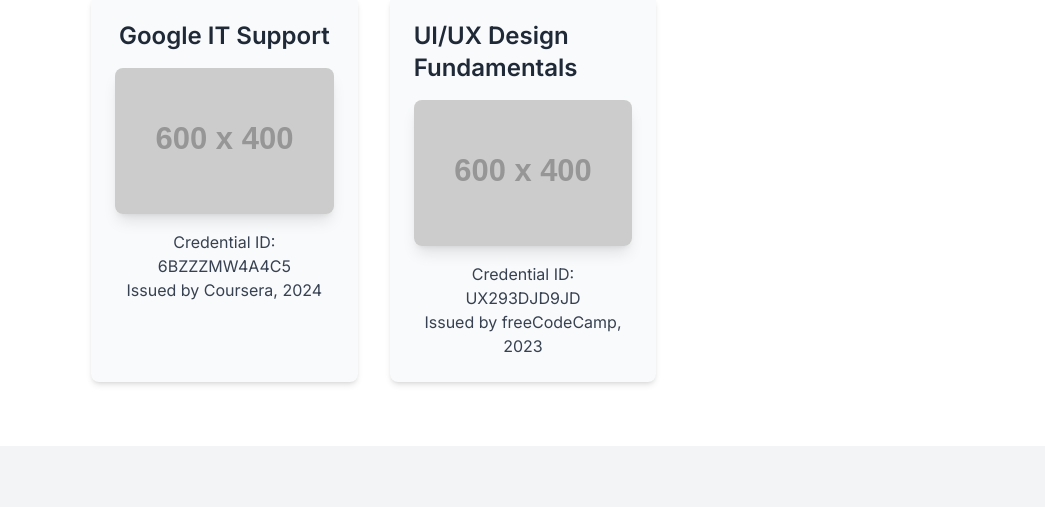
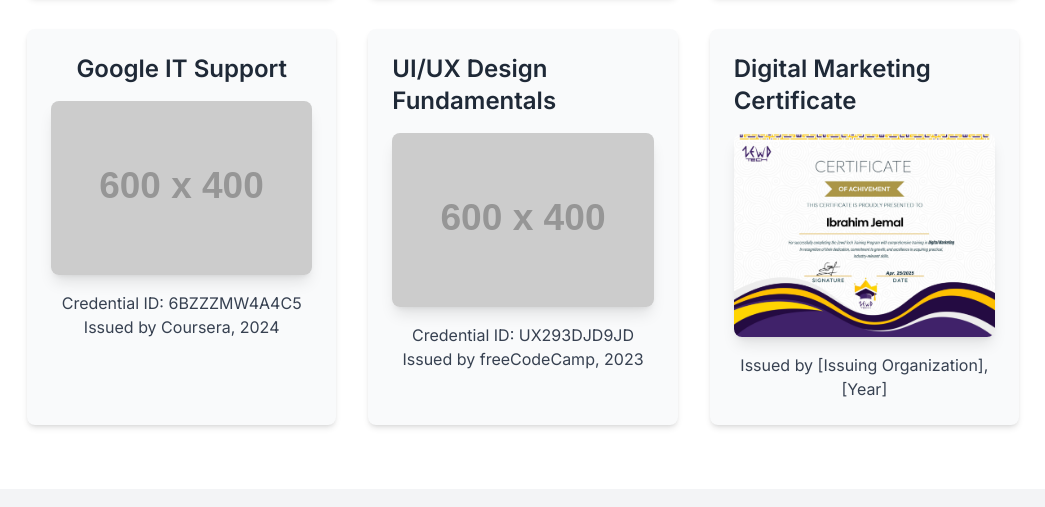
Before and after one commit to orbijshams/ibrahimPersonalweb.github.io, a plain HTML site: page index.html in a window 1280 px wide. Shown: the part 2200-2707 px from the top of the page, without its empty margins (117-1162 px from the left). Drawn offline with nearby package versions, Linux system fonts and the light colour scheme; placeholder pictures from the web are drawn by us.

Commit message:
Update index.html

```diff
--- a/index.html
+++ b/index.html
@@ -136,7 +136,7 @@
 
     <!-- Certifications Section -->
     <section id="certifications" class="py-16 bg-white">
-        <div class="container mx-auto px-4 max-w-4xl">
+        <div class="container mx-auto px-4 max-w-5xl"> <!-- Changed max-w-4xl to max-w-5xl -->
             <h3 class="text-4xl font-bold text-center mb-10 text-indigo-800">My Certifications</h3>
             <div class="grid grid-cols-1 md:grid-cols-2 lg:grid-cols-3 gap-8">
                 <!-- Video Editing Certificate -->
@@ -171,6 +171,12 @@
                     <!-- Using a placeholder for the certificate image, replace if you have one -->
                     <img src="https://placehold.co/600x400/8b5cf6/ffffff?text=UI/UX+Cert" alt="UI/UX Design Fundamentals Certificate" class="rounded-lg shadow-lg mb-4 w-full h-auto max-w-md">
                     <p class="text-gray-700 text-center">Credential ID: UX293DJD9JD<br>Issued by freeCodeCamp, 2023</p>
+                </div>
+                <!-- Digital Marketing Certificate -->
+                <div class="bg-gray-50 p-6 rounded-lg shadow-md flex flex-col items-center">
+                    <h4 class="text-2xl font-semibold text-gray-800 mb-4">Digital Marketing Certificate</h4>
+                    <img src="digital.jpg" alt="Digital Marketing Certificate" class="rounded-lg shadow-lg mb-4 w-full h-auto max-w-md">
+                    <p class="text-gray-700 text-center">Issued by [Issuing Organization], [Year]</p>
                 </div>
             </div>
         </div>
```
